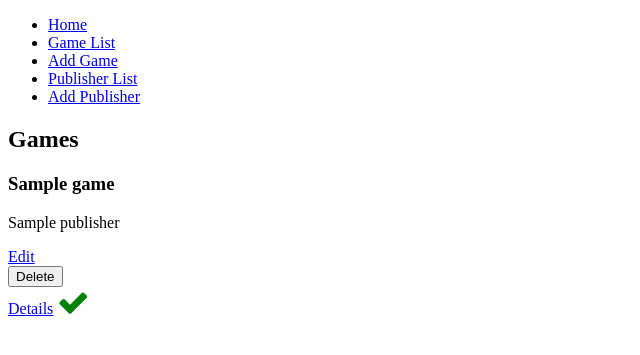
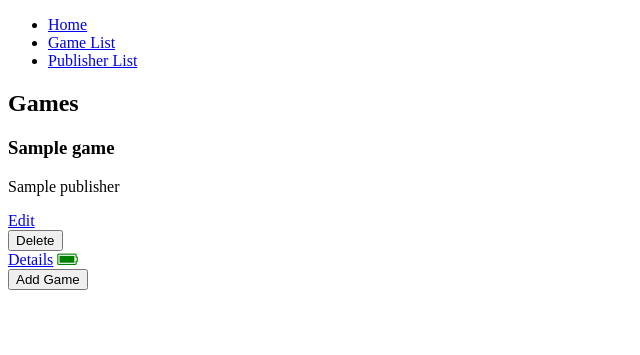
Before and after one commit to dcpieper/codeclan_solo_project, a Flask app: page /games in a window 1280 px wide. Shown: the top 355 px of the page, without its empty margins (0-640 px from the left). Run offline with Flask 2, Linux system fonts and the light colour scheme; a database or web service that is not in the repository returns one stand-in record (values such as "Sample title"); some libraries are stand-ins or nearby versions.

Commit message:
functionality complete, css next

```diff
--- a/project_app/controllers/publisher_controller.py
+++ b/project_app/controllers/publisher_controller.py
@@ -29,7 +29,7 @@ def show_publisher(id):
     publisher = publisher_repository.select(id)
     return render_template('publishers/show.html', showPublisher = publisher)
 
-@publishers_blueprint.route("/publishers/<id>/edit", methods=['GET'])
+@publishers_blueprint.route("/publishers/<id>/edit")
 def edit_publisher(id):
     publisher = publisher_repository.select(id)
     return render_template('publishers/edit.html', publisher = publisher)
@@ -40,7 +40,7 @@ def update_publisher(id):
     contact_details = request.form['contact_details']
     publisher = Publisher(publisher_name, contact_details, id)
     publisher_repository.update(publisher)
-    return redirect ('/publishers')
+    return redirect('/publishers')
 
 @publishers_blueprint.route('/publishers/<id>/delete', methods=['POST'])
 def delete_publisher(id):
--- a/project_app/repositories/publisher_repository.py
+++ b/project_app/repositories/publisher_repository.py
@@ -42,7 +42,7 @@ def delete(id):
     run_sql(sql, values)
 
 def update(publisher):
-    sql = "UPDATE publishers SET (name, contact_details) = (%s, %s) WHERE id = %s"
+    sql = "UPDATE publishers SET (publisher_name, contact_details) = (%s, %s) WHERE id = %s"
     values = [publisher.publisher_name, publisher.contact_details, publisher.id]
     run_sql(sql, values)
 
--- a/project_app/templates/base.html
+++ b/project_app/templates/base.html
@@ -14,9 +14,7 @@
             <ul class="menu">
                 <li><a href="/">Home</a></li>
                 <li><a href="/games">Game List</a></li>
-                <li><a href="/games/new">Add Game</a></li>
                 <li><a href="/publishers">Publisher List</a></li>
-                <li><a href="/publishers/new">Add Publisher</a></li>
             </ul>
         </nav>
     </header>
--- a/project_app/templates/games/index.html
+++ b/project_app/templates/games/index.html
@@ -15,16 +15,16 @@
     </form>
     <a href="/games/{{ game.id }}">Details</a>
     {% if game.stock >= 6 %}
-        <i class="fa fa-check fa-2x" style="color:green" aria-hidden="true"></i>
+        <i class="fa fa-battery-full" style="color:green" aria-hidden="true"></i>
     {% elif game.stock == 0 %}
-        <p>Out of Stock</p>
+        <i class="fa fa-battery-empty" style="color:red" aria-hidden="true"></i>
     {% else %}
-        <i class="fa fa-times fa-2x" aria-hidden="true"></i>
+        <i class="fa fa-battery-quarter" style="color:orange" aria-hidden="true"></i>
     {% endif %}
 </section>
 
-
-
 {% endfor %}
 
+<a href="/games/new"><button>Add Game</button></a>
+
 {% endblock %}
--- a/project_app/templates/index.html
+++ b/project_app/templates/index.html
@@ -1,4 +1,6 @@
 {% extends "base.html" %}
 {% block content %}
-Hello
+<h1>Epic Game Shop Stock Management Portal</h1>
+<a href="/games"><button>Game List</button></a>
+<a href="/publishers"><button>Publisher List</button></a>
 {% endblock %}
--- a/project_app/templates/publishers/index.html
+++ b/project_app/templates/publishers/index.html
@@ -15,4 +15,6 @@
 
 {% endfor %}
 
+<a href="/publishers/new"><button>Add Publisher</button></a>
+
 {% endblock %}
```
